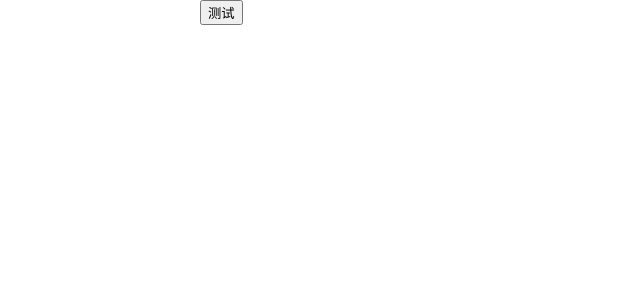
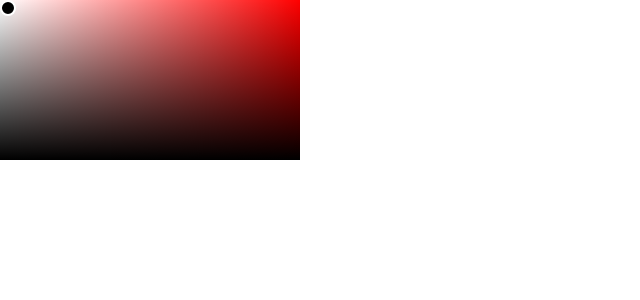
Before and after one commit to XieZongChen/practice-react, a React (Vite) app: page / in a window 1280 px wide. Shown: the top 300 px of the page, without its empty margins (0-640 px from the left). Built offline with nearby package versions, Linux system fonts and the light colour scheme.

Commit message:
feat(ColorPickerPanel): 滑块位移映射颜色逻辑开发

```diff
--- a/src/App.tsx
+++ b/src/App.tsx
@@ -1,30 +1,8 @@
 import React, { useRef } from 'react';
-import Popover from './components/Popover';
+import ColorPickerPanel from './components/ColorPickerPanel';
 
 function App() {
-  const popoverContent = (
-    <div>
-      测试内容
-      <button
-        onClick={() => {
-          alert(1);
-        }}
-      >
-        测试组件
-      </button>
-    </div>
-  );
-
-  return (
-    <Popover
-      content={popoverContent}
-      placement='bottom'
-      trigger='click'
-      style={{ margin: '200px' }}
-    >
-      <button>测试</button>
-    </Popover>
-  );
+  return <ColorPickerPanel></ColorPickerPanel>;
 }
 
 export default App;
--- a/src/components/ColorPickerPanel/Palette.tsx
+++ b/src/components/ColorPickerPanel/Palette.tsx
@@ -3,10 +3,12 @@ import { Color } from './color';
 import Handler from './Handler';
 import Transform from './Transform';
 import useColorDrag from './useColorDrag';
+import { calculateColor } from './utils';
 
 const Palette: FC<{
   color: Color;
-}> = ({ color }) => {
+  onChange?: (color: Color) => void;
+}> = ({ color, onChange }) => {
   const transformRef = useRef<HTMLDivElement>(null);
   const containerRef = useRef<HTMLDivElement>(null);
 
@@ -14,7 +16,13 @@ const Palette: FC<{
     containerRef,
     targetRef: transformRef,
     onDragChange: (offsetValue) => {
-      console.log(offsetValue);
+      const newColor = calculateColor({
+        offset: offsetValue,
+        containerRef,
+        targetRef: transformRef,
+        color,
+      });
+      onChange?.(newColor);
     },
   });
 
--- a/src/components/ColorPickerPanel/index.tsx
+++ b/src/components/ColorPickerPanel/index.tsx
@@ -24,11 +24,16 @@ function ColorPickerPanel(props: ColorPickerProps) {
     return new Color(value);
   });
 
+  function onPaletteColorChange(color: Color) {
+    setColorValue(color);
+    onChange?.(color);
+  }
+
   const classNames = cs('color-picker', className);
 
   return (
     <div className={classNames} style={style}>
-      <Palette color={colorValue}></Palette>
+      <Palette color={colorValue} onChange={onPaletteColorChange}></Palette>
     </div>
   );
 }
--- /dev/null
+++ b/src/components/ColorPickerPanel/utils.ts
@@ -0,0 +1,40 @@
+import { TransformOffset } from "./Transform";
+import { Color } from "./color";
+
+/**
+ * 计算 Color 值
+ * @param offset Handler 的位移
+ * @param containerRef 容器 ref
+ * @param targetRef Handler 的位移
+ * @param color 移动前的 color 值
+ * @returns Color
+ */
+export const calculateColor = (props: {
+    offset: TransformOffset;
+    containerRef: React.RefObject<HTMLDivElement>;
+    targetRef: React.RefObject<HTMLDivElement>;
+    color: Color;
+}): Color => {
+    const { offset, targetRef, containerRef, color } = props;
+
+    const { width, height } = containerRef.current!.getBoundingClientRect();
+    const {
+        width: targetWidth,
+        height: targetHeight
+    } = targetRef.current!.getBoundingClientRect();
+
+    const centerOffsetX = targetWidth / 2;
+    const centerOffsetY = targetHeight / 2;
+
+    // x/width 用 y/height 求出一个比例，根据比例设置 hsv 的值
+    const saturation = (offset.x + centerOffsetX) / width;
+    const lightness = 1 - (offset.y + centerOffsetY) / height;
+    const hsv = color.toHsv();
+
+    return new Color({
+        h: hsv.h,
+        s: saturation <= 0 ? 0 : saturation,
+        v: lightness >= 1 ? 1 : lightness,
+        a: hsv.a,
+    });
+}
```
